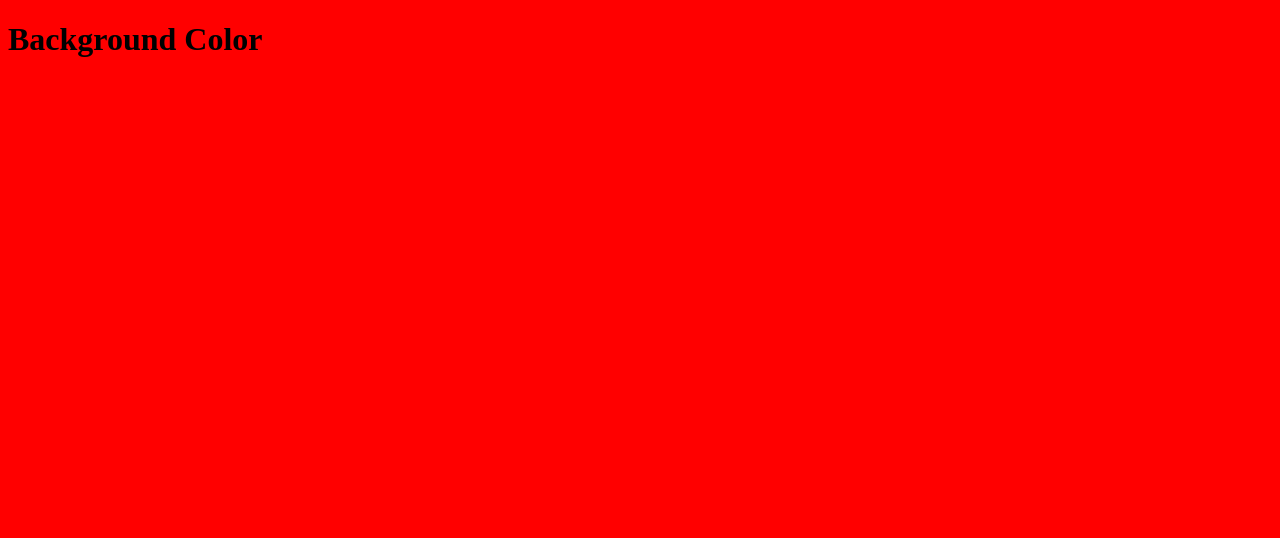
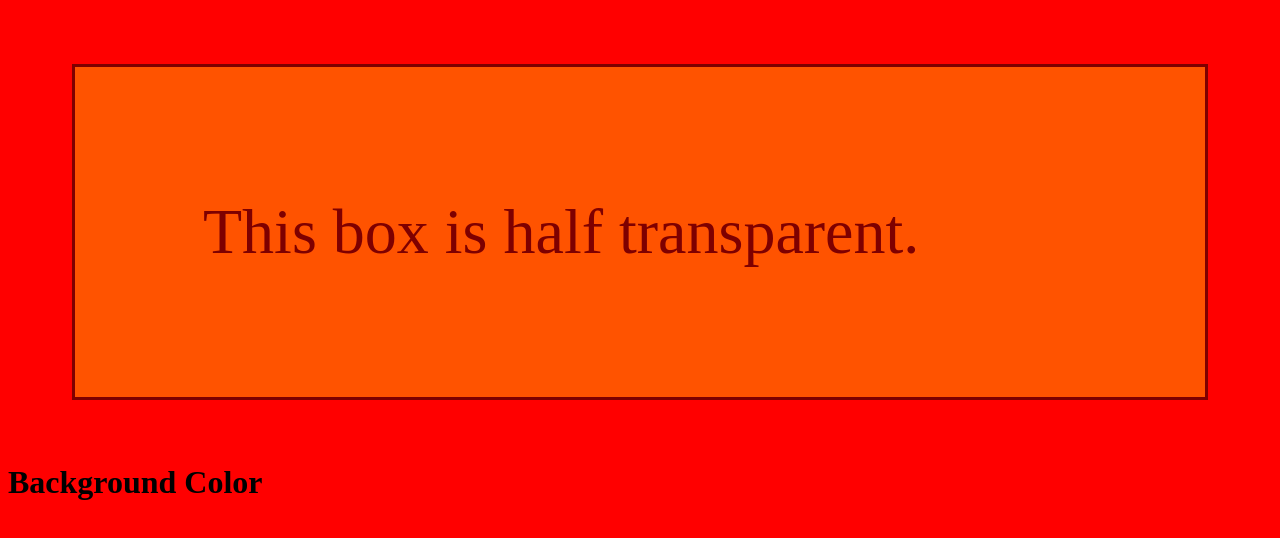
Before and after one commit to lakshaybansal93/lakshaybansal93.github.io, a plain HTML site: page index.html in a window 1280 px wide. Drawn offline with Linux system fonts and the light colour scheme.

Commit message:
Update index.html

```diff
--- a/index.html
+++ b/index.html
@@ -5,10 +5,24 @@
 <style>
     body {
         background-color:red;
+
     }
 </style>
 </head>
 <body>
+    <title>My Example</title>
+<style>
+	.box {
+		opacity: .5;
+		background-color: orange;
+		font-size: 5vw;
+		padding: 10vw;
+		margin: 5vw;
+		border: solid;
+	}
+</style>
+
+<div class="box">This box is half transparent.</div>
 
 <h1>Background Color</h1>
 
```
